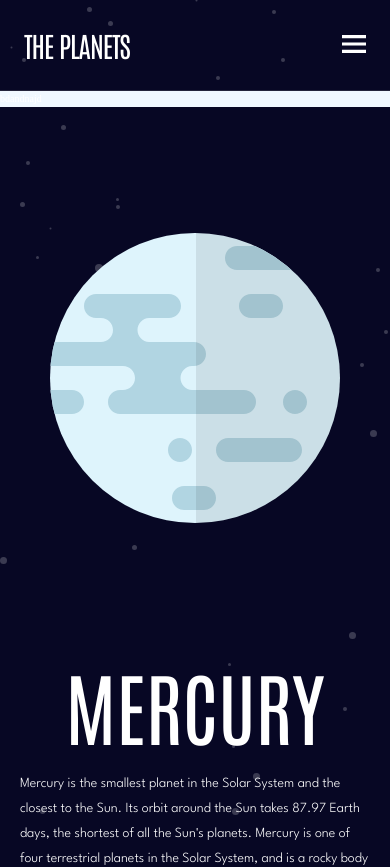
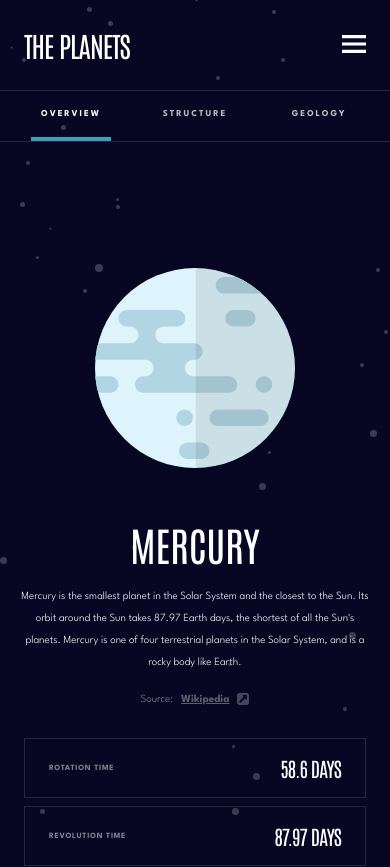
Before and after one commit to IngridaKvet/Planets, a React (Vite) app: page /mercury in a window 390 px wide. Shown: the top 867 px of the page. Built offline with nearby package versions, Linux system fonts and the light colour scheme.

Commit message:
Add mobile tabs

```diff
--- a/src/components/PlanetContent/PlanetContent.jsx
+++ b/src/components/PlanetContent/PlanetContent.jsx
@@ -6,7 +6,7 @@ const PlanetContent = ({ planet, tab }) => {
   return (
     <section className={styles.mainContent}>
       <h1 className="extraLargeHeading">{planet.name}</h1>
-      <p className="bodyText">{planet[tab].content}</p>
+      <p className={`bodyText ${styles.mainText}`}>{planet[tab].content}</p>
       <p className={`bodyText ${styles.linkText}`}>
         Source: {"  "}
         <a
--- a/src/components/PlanetContent/planetContent.module.scss
+++ b/src/components/PlanetContent/planetContent.module.scss
@@ -6,6 +6,14 @@
 
       @media (max-width: 775px) {
     align-items: center;
+
+
+  }
+}
+
+.mainText{
+        @media (max-width: 775px) {
+    text-align: center;
 
 
   }
--- a/src/components/PlanetImage/planetImage.module.scss
+++ b/src/components/PlanetImage/planetImage.module.scss
@@ -3,8 +3,6 @@
   display: flex;
   justify-content: center;
   align-items: center;
-
-
 }
 
 .planetImage {
@@ -12,6 +10,9 @@
   max-width: 100%;
   height: auto;
 
+  @media (max-width: 775px) {
+    padding-inline: 7.5rem;
+  }
 }
 
 .withGeology {
--- a/src/components/PlanetPage/PlanetPage.jsx
+++ b/src/components/PlanetPage/PlanetPage.jsx
@@ -13,7 +13,39 @@ const PlanetPage = ({ planet }) => {
 
   return (
     <section className={styles.page}>
-<div className={styles.mobileTabs}>bdandnajd</div>
+      <div className={styles.mobileTabs}>
+        <button
+          className={`${styles.mobileTab} ${
+            activeTab === "overview"
+              ? `${styles[`${planet.name.toLowerCase()}Tab`]}`
+              : ""
+          } `}
+          onClick={() => setActiveTab("overview")}
+        >
+          Overview
+        </button>
+        <button
+          className={`${styles.mobileTab} ${
+            activeTab === "structure"
+              ? `${styles[`${planet.name.toLowerCase()}Tab`]}`
+              : ""
+          } `}
+          onClick={() => setActiveTab("structure")}
+        >
+          Structure
+        </button>
+
+        <button
+          className={`${styles.mobileTab} ${
+            activeTab === "geology"
+              ? `${styles[`${planet.name.toLowerCase()}Tab`]}`
+              : ""
+          } `}
+          onClick={() => setActiveTab("geology")}
+        >
+          Geology
+        </button>
+      </div>
 
       <div className={styles.contentWrapper}>
         <PlanetImage planet={planet} tab={activeTab} />
--- a/src/components/PlanetPage/planetPage.module.scss
+++ b/src/components/PlanetPage/planetPage.module.scss
@@ -2,7 +2,6 @@
   display: grid;
   grid-template-columns: 2fr 1fr;
   margin: 12.6rem 16.5rem 8.7rem 16.5rem;
-
 
   @media (max-width: 1375px) {
     margin: 12.6rem 2rem 8.7rem 2rem;
@@ -10,7 +9,7 @@
 
   @media (max-width: 1000px) {
     grid-template-columns: 1fr;
-  gap: 13rem;
+    gap: 5rem;
   }
 
   @media (max-width: 775px) {
@@ -24,7 +23,6 @@
   flex-direction: column;
   gap: 4rem;
 
-
   @media (max-width: 1000px) {
     flex-direction: row;
     justify-content: center;
@@ -33,8 +31,6 @@
 
   @media (max-width: 775px) {
     flex-direction: column;
-
-
   }
 }
 
@@ -46,18 +42,34 @@
 
   @media (max-width: 775px) {
     display: none;
-
   }
 }
 
-.mobileTabs{
+.mobileTabs {
   display: none;
-  background-color: aliceblue;
 
   @media (max-width: 775px) {
-    display: block;
+    display: flex;
+    gap: 4.4rem;
+    justify-content: center;
+    border-bottom: 1px solid #97979733;
+  }
+}
 
-  }
+.mobileTab {
+  height: 5rem;
+  background-color: transparent;
+  border: none;
+  color: var(--color-white);
+  min-width: 8rem;
+  font-family: var(--font-family-league-spartan);
+  font-size: 0.9rem;
+  font-weight: 700;
+  line-height: normal;
+  letter-spacing: 1.929px;
+  text-transform: uppercase;
+  opacity: 0.75;
+    border-bottom: 4px solid transparent;
 }
 
 .tabsBtn {
@@ -109,3 +121,44 @@
 .neptune {
   background-color: var(--color-neptune);
 }
+
+.mercuryTab {
+  opacity: 1;
+  border-bottom-color: var(--color-mercury);
+}
+
+
+.venusTab {
+  opacity: 1;
+  border-bottom-color: var(--color-venus);
+}
+
+.earthTab {
+  opacity: 1;
+  border-bottom-color: var(--color-earth);
+}
+
+.marsTab {
+  opacity: 1;
+  border-bottom-color: var(--color-mars);
+}
+
+.jupiterTab {
+  opacity: 1;
+  border-bottom-color: var(--color-jupiter);
+}
+
+.saturnTab {
+  opacity: 1;
+  border-bottom-color: var(--color-saturn);
+}
+
+.uranusTab {
+  opacity: 1;
+  border-bottom-color: var(--color-uranus);
+}
+
+.neptuneTab {
+  opacity: 1;
+  border-bottom-color: var(--color-neptune);
+}
--- a/src/styles/global.scss
+++ b/src/styles/global.scss
@@ -37,8 +37,8 @@ body {
   }
 }
 
-.mediumHeading{
-    font-family: var(--font-family-league-spartan);
+.mediumHeading {
+  font-family: var(--font-family-league-spartan);
   font-weight: 700;
   font-size: var(--font-size-heading-m);
   line-height: var(--line-height-s);
@@ -67,6 +67,16 @@ body {
   font-size: var(--font-size-heading-xl);
   line-height: var(--line-height-l);
   text-transform: uppercase;
+
+  @media (max-width: 1000px) {
+    font-size: 4.8rem;
+    letter-spacing: auto;
+    line-height: normal;
+  }
+
+  @media (max-width: 600px) {
+    font-size: 4rem;
+  }
 }
 
 .bodyText {
@@ -74,4 +84,10 @@ body {
   font-weight: 300;
   font-size: var(--font-size-body);
   line-height: var(--line-height-s);
+
+  @media (max-width: 1000px) {
+    font-size: 1.1rem;
+    letter-spacing: auto;
+    line-height: 2.2rem;
+  }
 }
```
Lines whose indentation alone changed are shown as unchanged.
